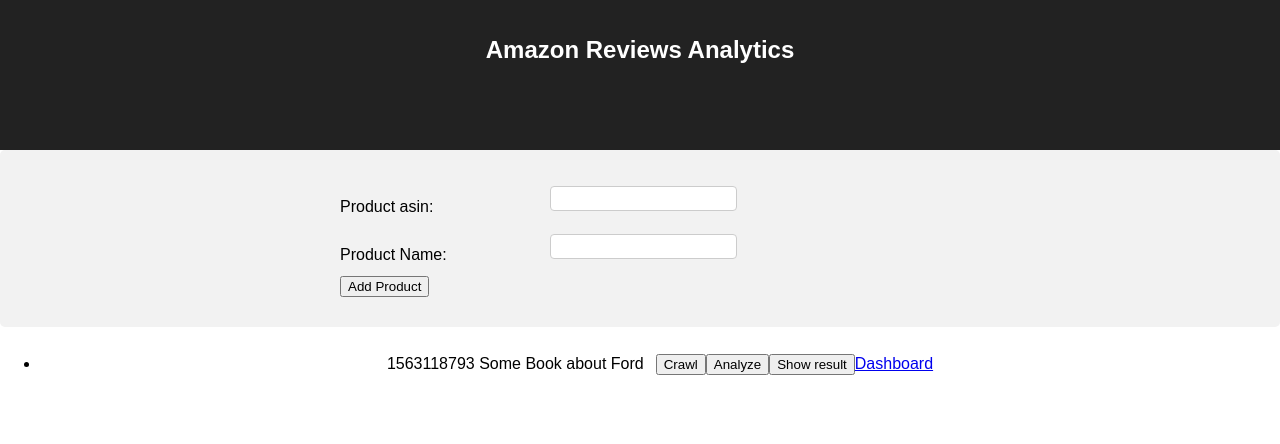
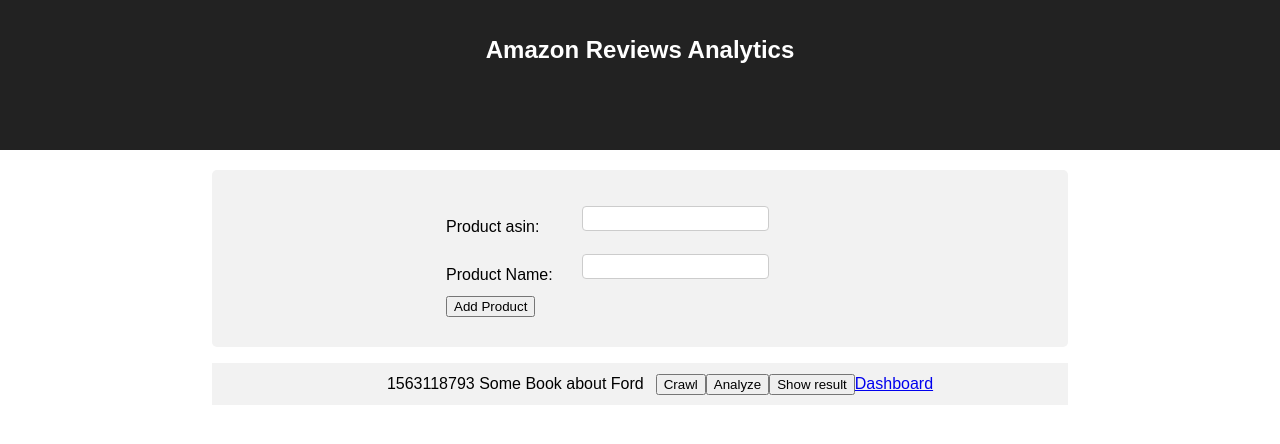
Before and after one commit to maacaro/analytics-UI, a React (Create React App) app: page / in a window 1280 px wide. Shown: the top 444 px of the page. Built offline with nearby package versions, Linux system fonts and the light colour scheme.

Commit message:
add unique key for iterable

```diff
--- a/src/product-list/product-list.js
+++ b/src/product-list/product-list.js
@@ -11,15 +11,17 @@
     render(){
         const { products } = this.state
         return(
-            <div>
+            <section>
                 <ProductForm/>
-                <ul>
-                    { products.map(product =>
-                        <li>
-                            <ProductItem asin={product.asin} name={product.name}/>
-                        </li>)}
+                <ul className ={"productList"}>
+                    {
+                        products.map(product =>
+                            <li key={product.asin}>
+                                <ProductItem asin={product.asin} name={product.name}/>
+                            </li>)
+                    }
                 </ul>
-            </div>
+            </section>
         )
     }
 }
```
